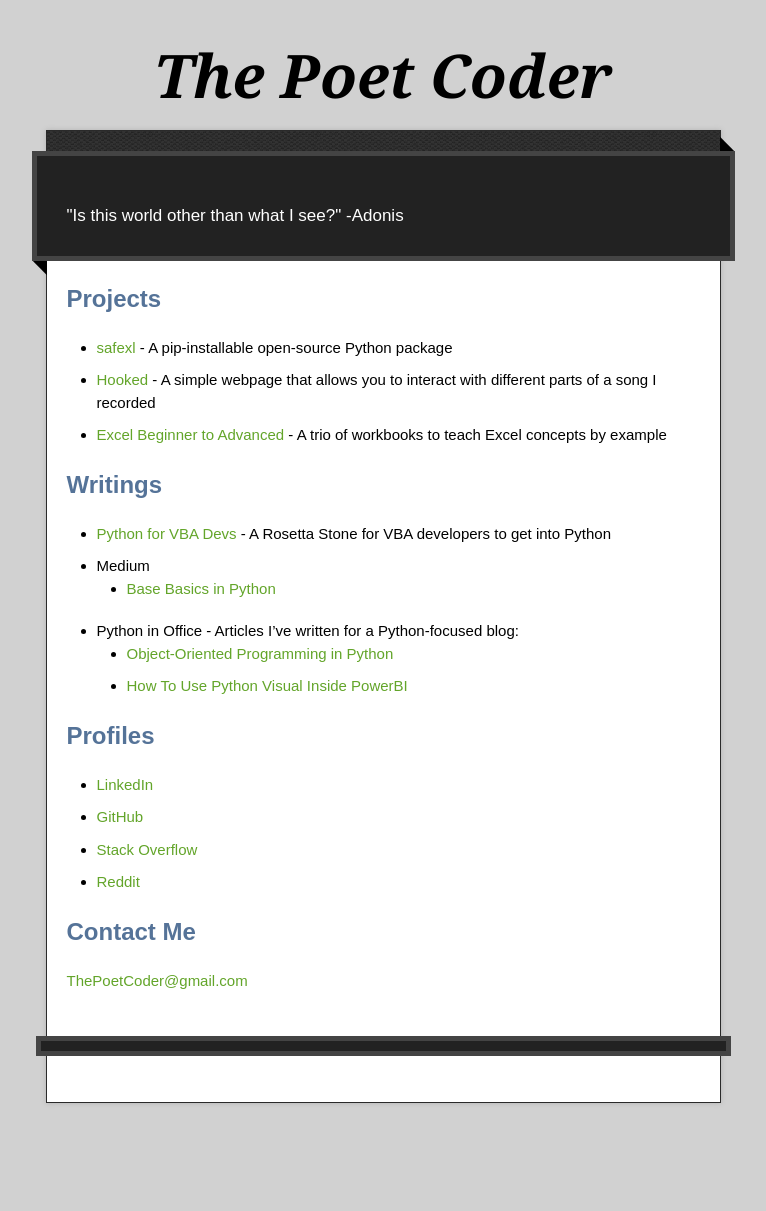
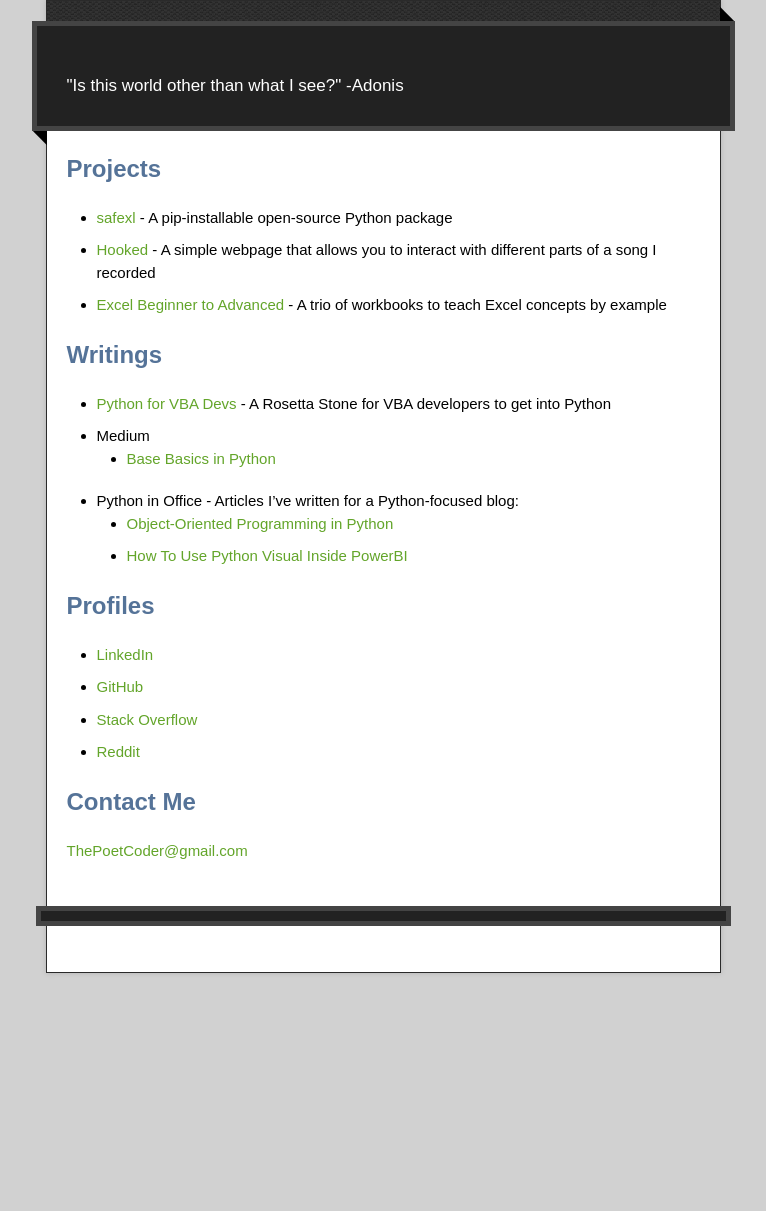
Before and after one commit to ThePoetCoder/thepoetcoder.github.io, a Jekyll site: the page built from index.md, in a window 1280 px wide. Shown: the whole page, without its empty margins (257-1023 px from the left). Built offline with Jekyll 4.4.1, drawn with Linux system fonts in a browser that asks for light colours; after the commit the page ends 1081 px from its top, so only the background shows below that.

Commit message:
Update default.html

```diff
--- a/_layouts/default.html
+++ b/_layouts/default.html
@@ -20,7 +20,7 @@
 
   <div class="wrapper">
     <header>
-      <h1 class="title">{{ site.title | default: site.github.repository_name }}</h1>
+      <a href="{{ '/assets/images/tpc.png' | relative_url }}"></a>
     </header>
     <div id="container">
       <div id="main" role="main">
```
